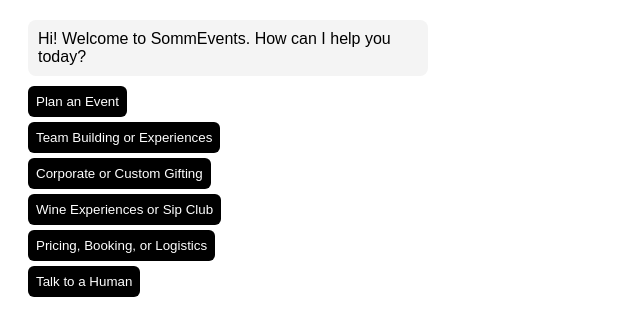
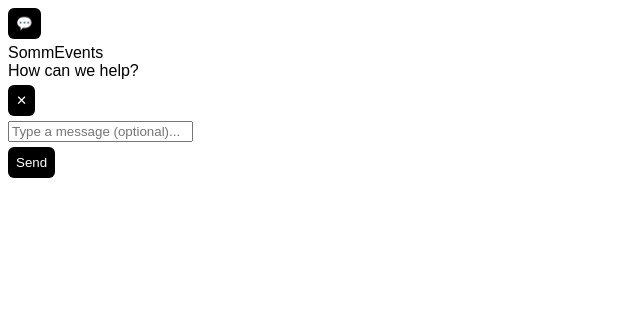
Before and after one commit to Dhanush-2003/SommEvents-Chatbot, a plain HTML site: page index.html in a window 1280 px wide. Shown: the whole page, without its empty margins (0-640 px from the left). Drawn offline with Linux system fonts and the light colour scheme.

Commit message:
Add chat bubble and chat panel to index.html

```diff
--- a/index.html
+++ b/index.html
@@ -1,10 +1,36 @@
 <!DOCTYPE html>
-<html>
+<html lang="en">
 <head>
-  <link rel="stylesheet" href="style.css">
+  <meta charset="UTF-8" />
+  <meta name="viewport" content="width=device-width, initial-scale=1.0"/>
+  <title>SommEvents Chat</title>
+  <link rel="stylesheet" href="style.css" />
 </head>
 <body>
-  <div id="chat"></div>
+  <!-- Floating Bubble -->
+  <button id="chat-bubble" aria-label="Open chat">
+    💬
+  </button>
+
+  <!-- Chat Panel -->
+  <div id="chat-panel" class="hidden" role="dialog" aria-label="SommEvents Chatbot">
+    <div id="chat-header">
+      <div>
+        <div class="title">SommEvents</div>
+        <div class="subtitle">How can we help?</div>
+      </div>
+      <button id="chat-close" aria-label="Close chat">✕</button>
+    </div>
+
+    <div id="chat-messages"></div>
+
+    <div id="chat-actions"></div>
+
+    <div id="chat-footer">
+      <input id="chat-input" placeholder="Type a message (optional)..." />
+      <button id="chat-send" type="button">Send</button>
+    </div>
+  </div>
 
   <script src="knowledge.js"></script>
   <script src="chatbot.js"></script>
```
